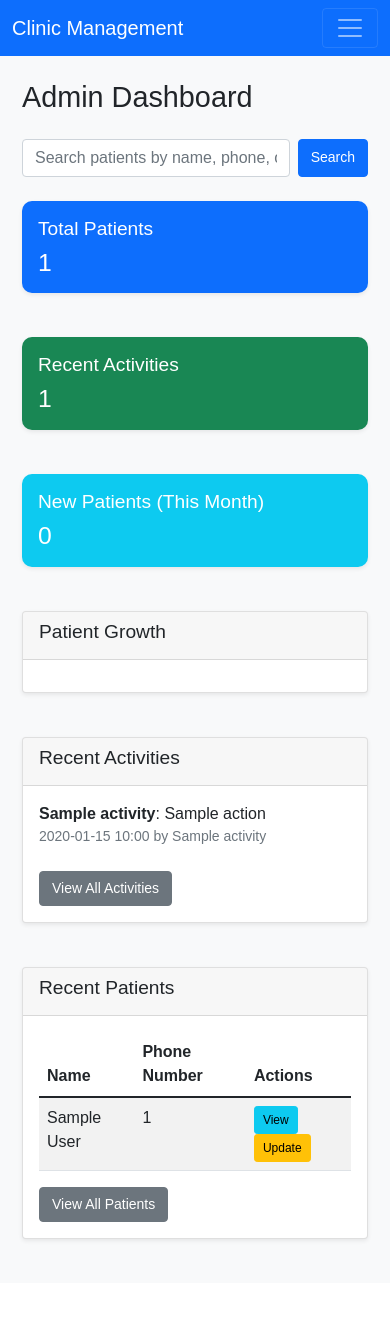
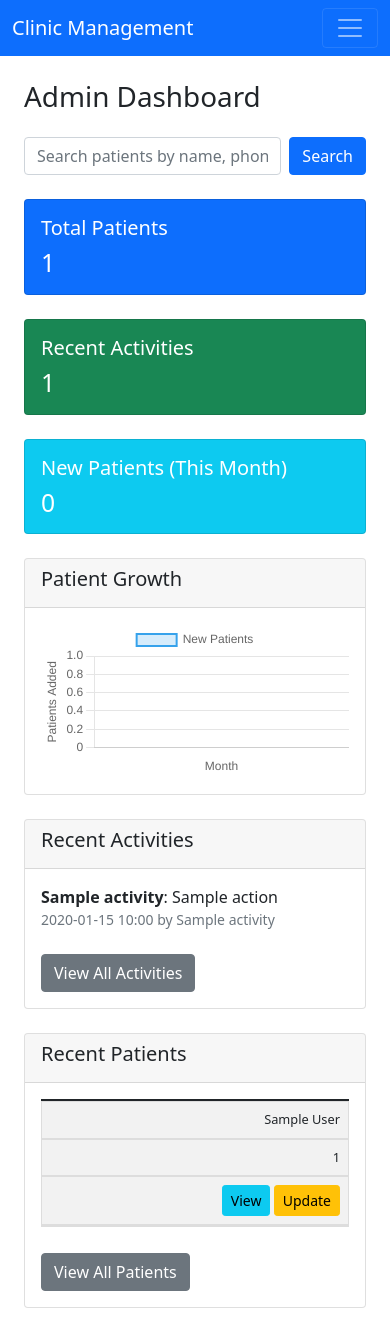
Before and after one commit to AyoolaDare/Medical__Team, a Flask app: page /admin/dashboard in a window 390 px wide. Before the commit the page ends 1242 px from the top, so only its background shows below. Run offline with Flask 2, Linux system fonts and the light colour scheme; a database or web service that is not in the repository returns one stand-in record (values such as "Sample title").

Commit message:
Responsive

```diff
--- a/static/css/style.css
+++ b/static/css/style.css
@@ -1,48 +1,70 @@
-body {
-    font-family: Arial, sans-serif;
-    background-color: #f8f9fa;
+\`\`\`css
+/* Styles for larger screens */
+table {
+  width: 100%;
+  border-collapse: collapse;
 }
 
-.navbar {
-    margin-bottom: 20px;
+table caption {
+  text-align: center;
+  font-weight: bold;
+  margin-bottom: 1em;
 }
 
-.card {
-    box-shadow: 0 0.125rem 0.25rem rgba(0, 0, 0, 0.075);
-    margin-bottom: 20px;
+table th,
+table td {
+  padding: 0.5em;
+  border: 1px solid #ddd;
+  text-align: left;
 }
 
-.dashboard-card {
-    border: none;
-    border-radius: 10px;
+table th {
+  background-color: #f2f2f2;
+  font-weight: bold;
 }
 
-.table-responsive {
-    overflow-x: auto;
-    -webkit-overflow-scrolling: touch;
-}
 
-@media (max-width: 768px) {
-    .container {
-        padding-left: 10px;
-        padding-right: 10px;
+@media screen and (max-width: 600px) {
+    table {
+        border: 0;
     }
 
-    h1 {
-        font-size: 1.8rem;
+    table caption {
+        font-size: 1.3em;
     }
 
-    .card-title {
-        font-size: 1.2rem;
+    table thead {
+        border: none;
+        clip: rect(0 0 0 0);
+        height: 1px;
+        margin: -1px;
+        overflow: hidden;
+        padding: 0;
+        position: absolute;
+        width: 1px;
     }
 
-    .btn {
-        padding: 0.375rem 0.75rem;
-        font-size: 0.875rem;
+    table tr {
+        border-bottom: 3px solid #ddd;
+        display: block;
+        margin-bottom: .625em;
+    }
+
+    table td {
+        border-bottom: 1px solid #ddd;
+        display: block;
+        font-size: .8em;
+        text-align: right;
+    }
+
+    table td::before {
+        content: attr(data-label);
+        float: left;
+        font-weight: bold;
+        text-transform: uppercase;
+    }
+
+    table td:last-child {
+        border-bottom: 0;
     }
 }
-
-.btn-sm {
-    padding: 0.25rem 0.5rem;
-    font-size: 0.75rem;
-}
--- a/templates/admin_dashboard.html
+++ b/templates/admin_dashboard.html
@@ -6,6 +6,7 @@
 <div class="container-fluid">
     <h1 class="mb-4">Admin Dashboard</h1>
 
+    <!-- Search Form -->
     <div class="row mb-4">
         <div class="col-md-12">
             <form action="{{ url_for('admin.search') }}" method="GET" class="d-flex">
@@ -15,6 +16,7 @@
         </div>
     </div>
 
+    <!-- Dashboard Summary Cards -->
     <div class="row">
         <div class="col-md-4 mb-4">
             <div class="card dashboard-card bg-primary text-white">
@@ -24,7 +26,6 @@
                 </div>
             </div>
         </div>
-
         <div class="col-md-4 mb-4">
             <div class="card dashboard-card bg-success text-white">
                 <div class="card-body">
@@ -33,7 +34,6 @@
                 </div>
             </div>
         </div>
-
         <div class="col-md-4 mb-4">
             <div class="card dashboard-card bg-info text-white">
                 <div class="card-body">
@@ -44,6 +44,7 @@
         </div>
     </div>
 
+    <!-- Patient Growth Chart -->
     <div class="row">
         <div class="col-md-8 mb-4">
             <div class="card">
@@ -51,11 +52,12 @@
                     <h5 class="card-title">Patient Growth</h5>
                 </div>
                 <div class="card-body">
-                    {# Placeholder for patient growth chart #}
+                    <canvas id="patientGrowthChart"></canvas>
                 </div>
             </div>
         </div>
 
+        <!-- Recent Activities -->
         <div class="col-md-4 mb-4">
             <div class="card">
                 <div class="card-header">
@@ -66,8 +68,7 @@
                     <div class="mb-2">
                         <strong>{{ activity.patient_name }}</strong>: {{ activity.action }}
                         <small class="text-muted d-block">
-                            {{ activity.timestamp.strftime('%Y-%m-%d %H:%M') }}
-                            by {{ activity.admin_name }}
+                            {{ activity.timestamp.strftime('%Y-%m-%d %H:%M') }} by {{ activity.admin_name }}
                         </small>
                     </div>
                     {% endfor %}
@@ -77,6 +78,7 @@
         </div>
     </div>
 
+    <!-- Recent Patients Table -->
     <div class="row">
         <div class="col-12 mb-4">
             <div class="card">
@@ -113,4 +115,47 @@
         </div>
     </div>
 </div>
+
+<!-- Chart.js Integration -->
+<script src="https://cdn.jsdelivr.net/npm/chart.js"></script>
+<script>
+    document.addEventListener('DOMContentLoaded', () => {
+        const ctx = document.getElementById('patientGrowthChart').getContext('2d');
+
+        // Chart data passed from Flask
+        const patientGrowthLabels = {{ patient_growth.labels | tojson }};
+        const patientGrowthData = {{ patient_growth.data | tojson }};
+
+        // Chart.js configuration
+        new Chart(ctx, {
+            type: 'line',
+            data: {
+                labels: patientGrowthLabels,
+                datasets: [{
+                    label: 'New Patients',
+                    data: patientGrowthData,
+                    borderColor: 'rgba(54, 162, 235, 1)',
+                    backgroundColor: 'rgba(54, 162, 235, 0.2)',
+                    borderWidth: 2,
+                    fill: true,
+                }]
+            },
+            options: {
+                responsive: true,
+                plugins: {
+                    legend: { display: true, position: 'top' }
+                },
+                scales: {
+                    x: {
+                        title: { display: true, text: 'Month' },
+                    },
+                    y: {
+                        title: { display: true, text: 'Patients Added' },
+                        beginAtZero: true,
+                    }
+                }
+            }
+        });
+    });
+</script>
 {% endblock %}
```
Also changed, not shown: templates/patient_dashboard.html (+8 -8 lines), templates/patient_history.html (+8 -8 lines).
